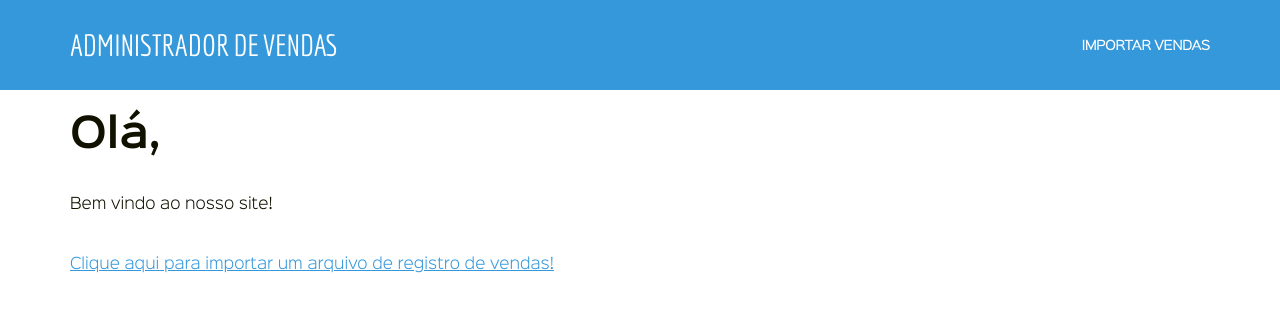
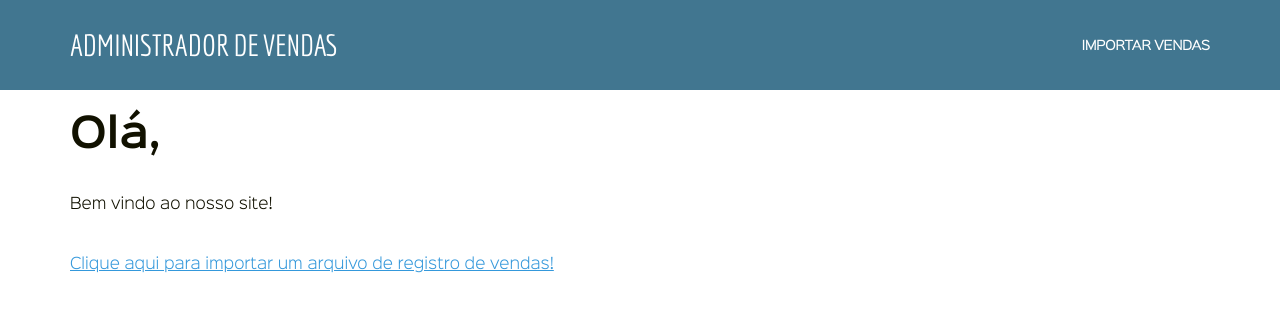
Before and after one commit to rubimpassos/finxiChallenge, a Django app: page / in a window 1280 px wide. Shown: the top 312 px of the page. Run offline with Django 3.2, Linux system fonts and the light colour scheme; parts of the project's set-up code (start-up, migrations or seed data) failed here and were passed over.

Commit message:
Change site header color

```diff
--- a/salesmanagement/core/static/css/main.css
+++ b/salesmanagement/core/static/css/main.css
@@ -141,7 +141,7 @@ section header h2 {
 /* Header */
 
 .header-frame  {
-    background-color: #3498db;
+    background-color: #417690;
 }
 
 .header-frame-absolute {
```
